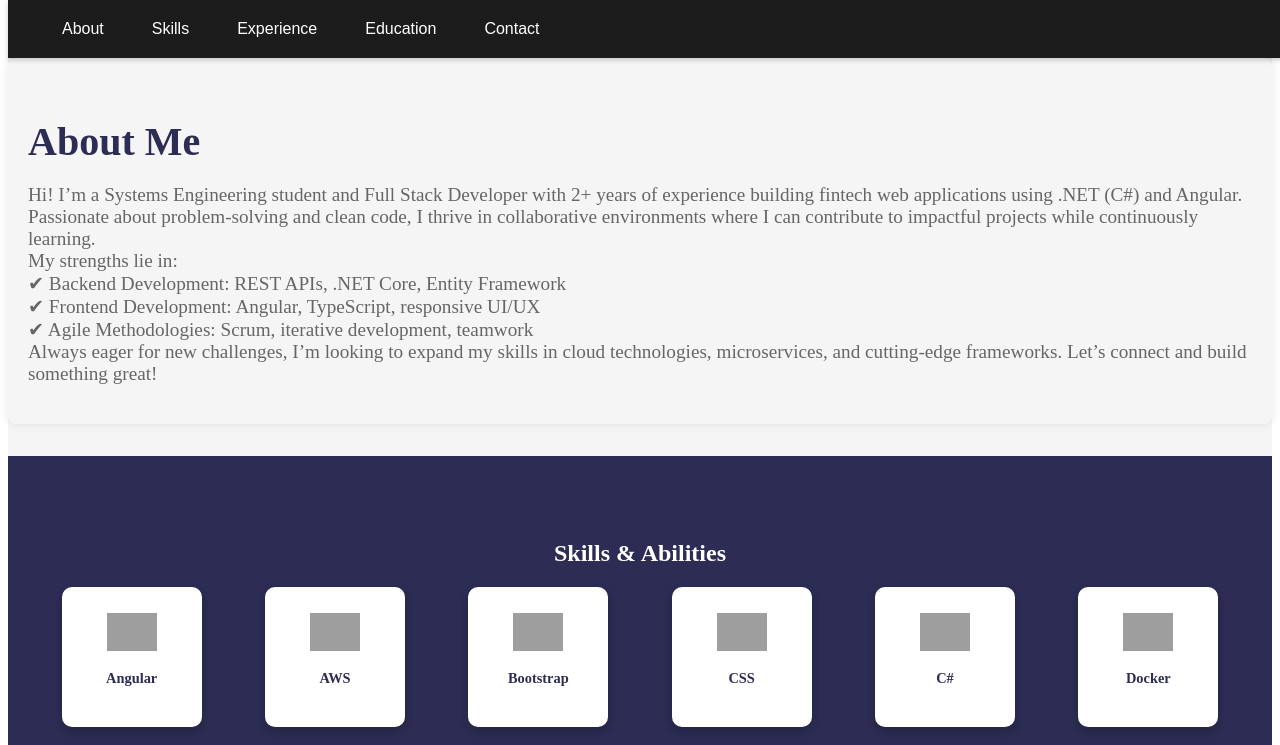
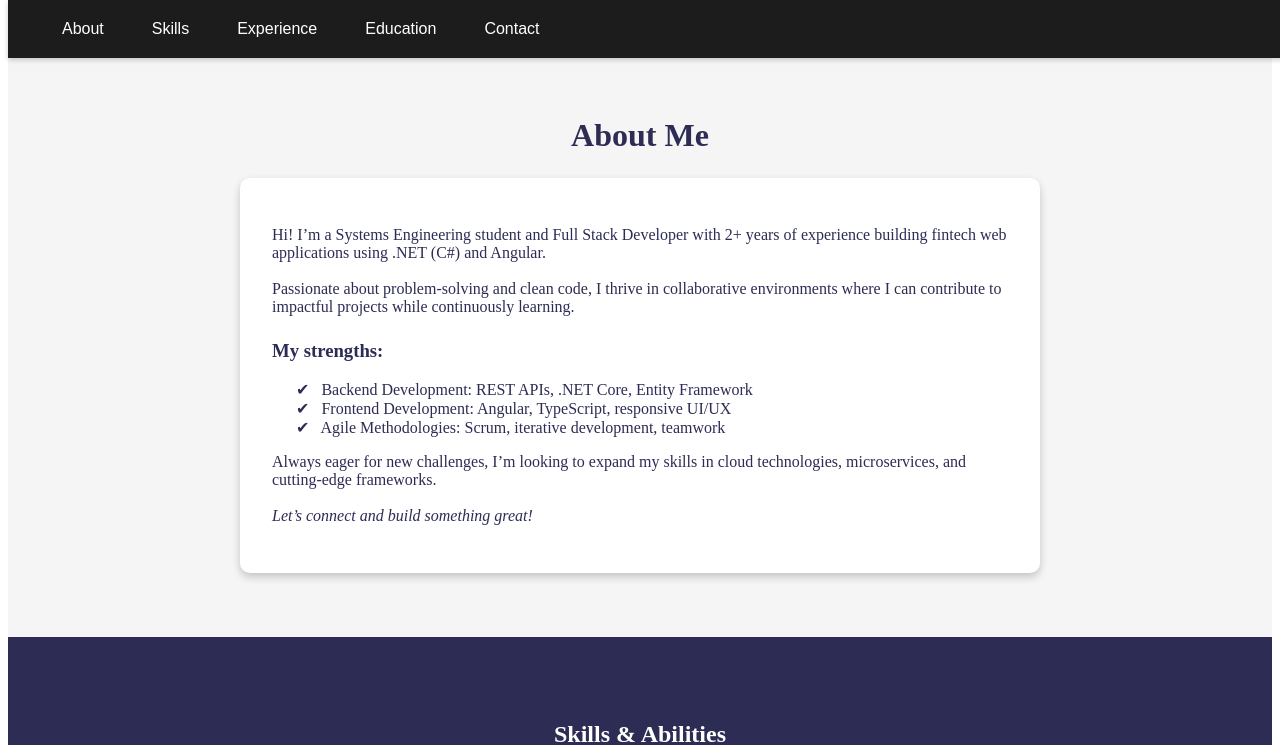
Before and after one commit to juanmarab/portfolio, an Angular app: page / in a window 1280 px wide. Shown: the top 745 px of the page. Built offline with nearby package versions, Linux system fonts and the light colour scheme; grey boxes are pictures that could not be loaded.

Commit message:
about me wip

```diff
--- a/src/app/components/about/about.component.css
+++ b/src/app/components/about/about.component.css
@@ -1,43 +1,36 @@
 .about-container {
-  padding: 20px;
-  background-color: inherit; /* Hereda el color */
-  border-radius: 8px;
-  box-shadow: 0 0 10px rgba(0, 0, 0, 0.1);
+  max-width: 800px;
+  margin: 0 auto;
+  padding: 2rem;
+  text-align: center;
 }
 
-.about-content {
-  display: flex; /* Diseño horizontal */
-  align-items: center; /* Centra verticalmente */
-  gap: 20px; /* Espaciado entre imagen y texto */
+.about-container h2 {
+  font-size: 2rem;
+  margin-bottom: 1.5rem;
+  color: #2c2c54;
 }
 
-.image-container {
-  width: 300px; /* Ancho fijo para el contenedor */
-  height: 200px; /* Alto fijo para el contenedor */
-  overflow: hidden; /* Oculta cualquier exceso de imagen */
-  border-radius: 10px; /* Bordes redondeados */
-  box-shadow: 0 4px 8px rgba(0, 0, 0, 0.2); /* Añade profundidad */
+.about-card {
+  background-color: #fff;
+  border-radius: 10px;
+  box-shadow: 0 4px 8px rgba(0, 0, 0, 0.2);
+  padding: 2rem;
+  text-align: left;
 }
 
-.about-image {
-  width: 100%; /* Escala al 100% del contenedor */
-  height: 100%; /* Escala al 100% del contenedor */
-  object-fit: cover; /* Ajusta la imagen al contenedor sin distorsión */
+.about-card h3 {
+  margin-top: 1.5rem;
+  color: #2c2c54;
 }
 
-.text-container {
-  flex: 1; /* Toma el resto del espacio */
+.about-card ul {
+  padding-left: 1.5rem;
+  list-style: none;
 }
 
-.about-container h1 {
-  font-size: 2.5rem;
-  color: #2c2c54; /* Color principal */
-  text-align: left; /* Asegura alineación en pantallas pequeñas */
-  margin-bottom: 10px;
+.about-card ul li::before {
+  content: "✔";
+  color: #2c2c54;
+  margin-right: 8px;
 }
-
-.about-container p {
-  font-size: 1.2rem;
-  color: #666;
-  text-align: left;
-}
--- a/src/app/components/about/about.component.html
+++ b/src/app/components/about/about.component.html
@@ -1,24 +1,25 @@
 <section id="about" class="section-light">
   <div class="about-container">
-    <div class="about-content">
-      <div class="text-container">
-        <h1>About Me</h1>
-        <p>
-          Hi! I’m a Systems Engineering student and Full Stack Developer with 2+ years of experience building fintech web applications using .NET (C#) and Angular.
-          <br>
-          Passionate about problem-solving and clean code, I thrive in collaborative environments where I can contribute to impactful projects while continuously learning.
-          <br>
-          My strengths lie in:
-          <br>
-            ✔ Backend Development: REST APIs, .NET Core, Entity Framework
-            <br>
-            ✔ Frontend Development: Angular, TypeScript, responsive UI/UX
-            <br>
-            ✔ Agile Methodologies: Scrum, iterative development, teamwork
-          <br>
-          Always eager for new challenges, I’m looking to expand my skills in cloud technologies, microservices, and cutting-edge frameworks. Let’s connect and build something great!
-        </p>
-      </div>
+    <h2>About Me</h2>
+    <div class="about-card">
+      <p>
+        Hi! I’m a Systems Engineering student and Full Stack Developer with 2+ years of experience building fintech web applications using .NET (C#) and Angular.
+        <br><br>
+        Passionate about problem-solving and clean code, I thrive in collaborative environments where I can contribute to impactful projects while continuously learning.
+      </p>
+
+      <h3>My strengths:</h3>
+      <ul>
+        <li> Backend Development: REST APIs, .NET Core, Entity Framework</li>
+        <li> Frontend Development: Angular, TypeScript, responsive UI/UX</li>
+        <li> Agile Methodologies: Scrum, iterative development, teamwork</li>
+      </ul>
+
+      <p>
+        Always eager for new challenges, I’m looking to expand my skills in cloud technologies, microservices, and cutting-edge frameworks.
+        <br><br>
+        <em>Let’s connect and build something great!</em>
+      </p>
     </div>
   </div>
 </section>
```
